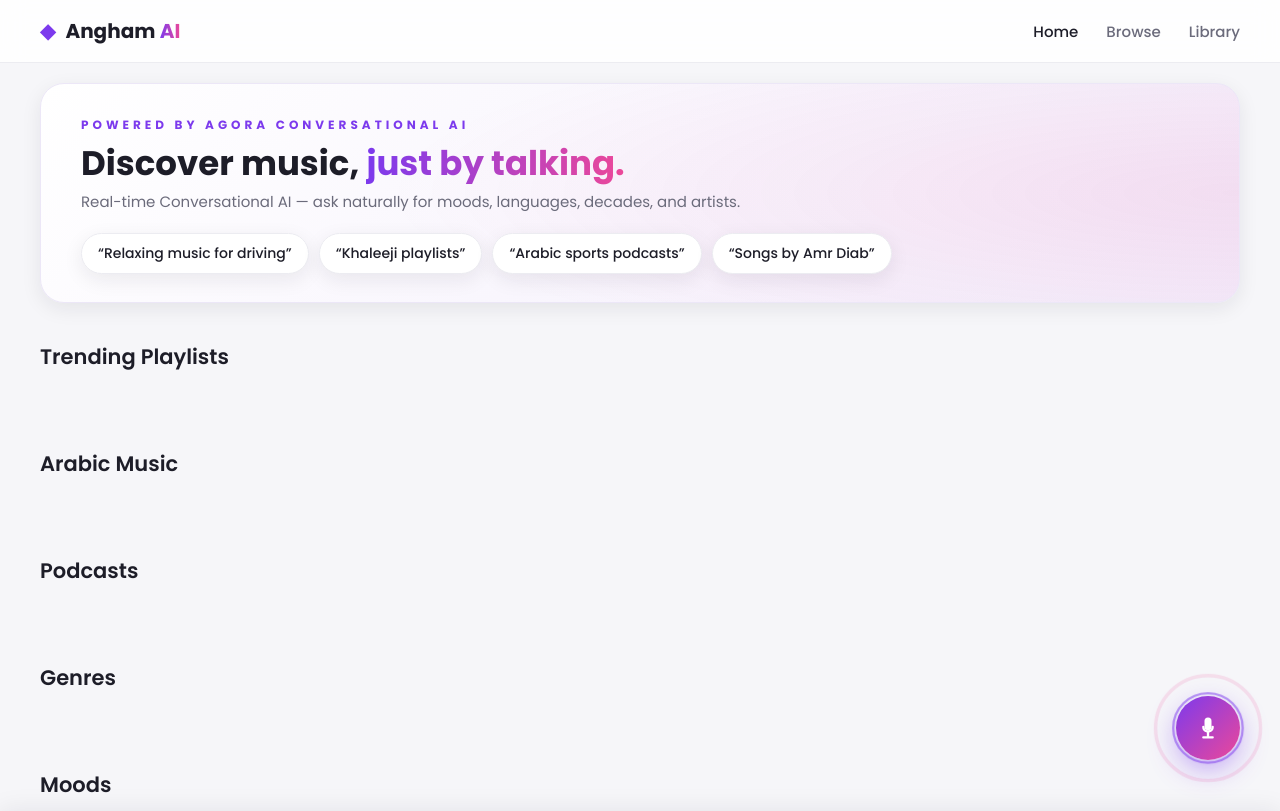
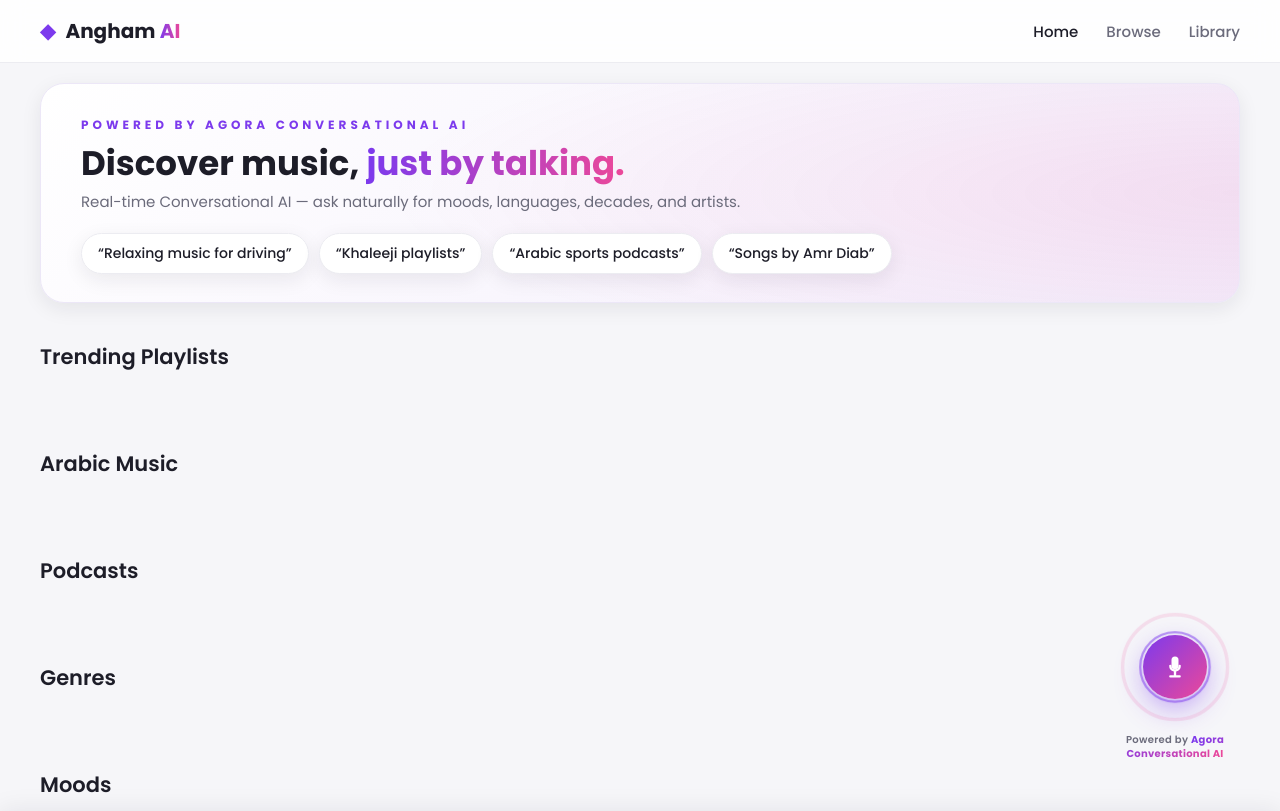
Before and after one commit to arundroid94/angham-ai-demo, a website: page public/index.html in a window 1280 px wide. Shown: the top 811 px of the page. Drawn offline with Linux system fonts and the light colour scheme; no server answers.

Commit message:
More space between mic orb and caption

```diff
--- a/public/css/styles.css
+++ b/public/css/styles.css
@@ -262,3 +262,28 @@ body.player-active .voice-dock { bottom: 116px; }
 .card-art img { opacity: 0; transition: opacity 0.45s ease; }
 .card-art img.loaded { opacity: 1; }
 .empty-note { color: var(--text-lo); font-size: 15px; padding: 20px 2px; }
+
+/* Mic + caption stacked and centered */
+.dock-orb {
+  display: flex;
+  flex-direction: column;
+  align-items: center;
+  gap: 34px;
+}
+.dock-credit {
+  margin: 0;
+  max-width: 130px;
+  text-align: center;
+  font-size: 10px;
+  font-weight: 600;
+  letter-spacing: 0.3px;
+  line-height: 1.35;
+  color: var(--text-lo);
+}
+.dock-credit-accent {
+  font-weight: 700;
+  background: linear-gradient(90deg, var(--accent-1), var(--accent-2));
+  -webkit-background-clip: text;
+  background-clip: text;
+  color: transparent;
+}
--- a/public/index.html
+++ b/public/index.html
@@ -9,7 +9,7 @@
   <link rel="preconnect" href="https://fonts.gstatic.com" crossorigin />
   <link href="https://fonts.googleapis.com/css2?family=Cairo:wght@400;600;700&family=Poppins:wght@400;500;600;700&display=swap" rel="stylesheet" />
 
-  <link rel="stylesheet" href="/css/styles.css" />
+  <link rel="stylesheet" href="/css/styles.css?v=4" />
 </head>
 <body>
 
@@ -27,16 +27,16 @@
 
   <main class="content">
 
-    <!-- HERO (dark voice card) -->
+    <!-- HERO (light voice card) -->
     <section class="hero">
       <p class="hero-kicker">POWERED BY AGORA CONVERSATIONAL AI</p>
       <h1 class="hero-title">Discover music, <span class="hero-name">just by talking.</span></h1>
       <p class="hero-subtitle">Real-time Conversational AI — ask naturally for moods, languages, decades, and artists.</p>
       <div class="hero-prompts">
-        <button class="prompt-chip" data-q="Relaxing music for driving">“Relaxing music for driving”</button>
-        <button class="prompt-chip" data-q="Khaleeji playlists">“Khaleeji playlists”</button>
-        <button class="prompt-chip" data-q="Arabic sports podcasts">“Arabic sports podcasts”</button>
-        <button class="prompt-chip" data-q="Songs by Amr Diab">“Songs by Amr Diab”</button>
+        <button class="prompt-chip">“Relaxing music for driving”</button>
+        <button class="prompt-chip">“Khaleeji playlists”</button>
+        <button class="prompt-chip">“Arabic sports podcasts”</button>
+        <button class="prompt-chip">“Songs by Amr Diab”</button>
       </div>
     </section>
 
@@ -50,7 +50,7 @@
       <div id="resultsSections"></div>
     </section>
 
-    <!-- DETAIL VIEW -->
+    <!-- DETAIL VIEW (tracks for playlists/podcasts, playlist grid for genres/moods) -->
     <section class="detail-view" id="detailView" hidden>
       <button class="back-btn" id="detailBack">← Back</button>
       <div class="detail-head">
@@ -100,7 +100,8 @@
         <span></span><span></span><span></span><span></span>
       </div>
     </div>
-    <button class="mic-button" id="micButton" aria-label="Ask Angham AI">
+    <div class="dock-orb">
+      <button class="mic-button" id="micButton" aria-label="Ask Angham">
         <span class="mic-ring"></span>
         <span class="mic-ring delay"></span>
         <svg class="mic-icon" viewBox="0 0 24 24" width="28" height="28" fill="currentColor">
@@ -108,6 +109,8 @@
           <path d="M17 11a1 1 0 1 0-2 0 3 3 0 0 1-6 0 1 1 0 1 0-2 0 5 5 0 0 0 4 4.9V19H8a1 1 0 1 0 0 2h8a1 1 0 1 0 0-2h-3v-3.1A5 5 0 0 0 17 11z"/>
         </svg>
       </button>
+      <p class="dock-credit">Powered by <span class="dock-credit-accent">Agora Conversational AI</span></p>
+    </div>
   </div>
 
   <!-- Bottom mini player -->
```
Lines whose indentation alone changed are shown as unchanged.
